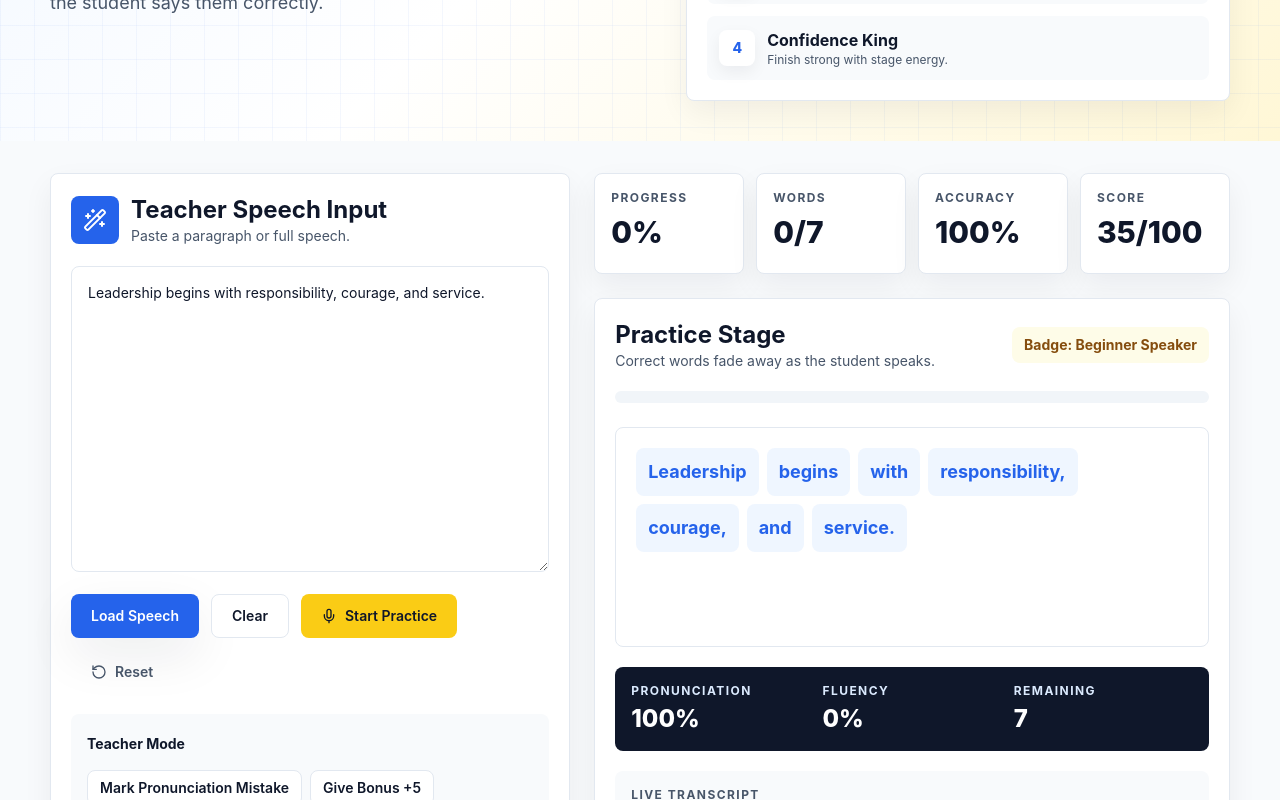
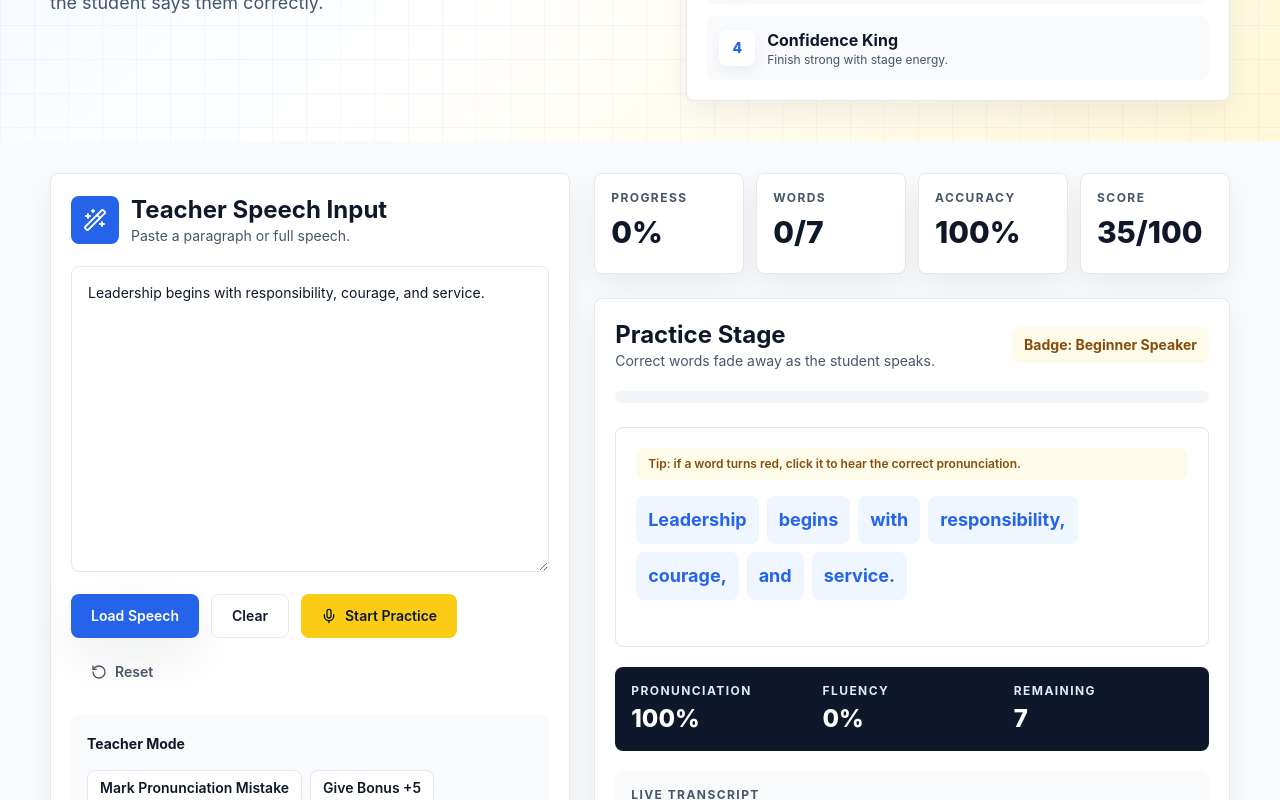
Before and after one commit to Learn-English-Daily/Learn-English-Daily-Website, a Next.js app: page /games/speech-competition in a window 1280 px wide. Shown: the part 417-1217 px from the top of the page. Built offline with nearby package versions, Linux system fonts and the light colour scheme.

Commit message:
Add listen action for missed speech words

```diff
--- a/src/app/games/speech-competition/speech-competition-game.tsx
+++ b/src/app/games/speech-competition/speech-competition-game.tsx
@@ -172,6 +172,21 @@ export function SpeechCompetitionGame() {
     setMessage("Teacher bonus added: +5 confidence points.");
   }
 
+  function speakWord(word: WordState) {
+    if (!("speechSynthesis" in window)) {
+      setMessage("Text-to-speech is not supported in this browser.");
+      return;
+    }
+
+    window.speechSynthesis.cancel();
+    const utterance = new SpeechSynthesisUtterance(word.normalized || word.original);
+    utterance.lang = "en-US";
+    utterance.rate = 0.82;
+    utterance.pitch = 1;
+    window.speechSynthesis.speak(utterance);
+    setMessage(`Listen and repeat: ${word.original}`);
+  }
+
   function applyRecognizedTranscript(spokenWords: string[]) {
     if (!spokenWords.length) return;
     setLastSpoken(spokenWords[spokenWords.length - 1] || "");
@@ -330,20 +345,28 @@ export function SpeechCompetitionGame() {
           </div>
 
           <div className="mt-6 min-h-[220px] rounded-lg border border-slate-200 bg-white p-5">
+            <p className="mb-4 rounded-lg bg-yellow-50 px-3 py-2 text-xs font-semibold text-yellow-800">
+              Tip: if a word turns red, click it to hear the correct pronunciation.
+            </p>
             <div className="flex flex-wrap gap-2 text-lg leading-10">
               {words.map((word) => (
-                <span
+                <button
                   key={word.id}
-                  className={`inline-flex rounded-lg px-3 py-1 font-bold transition-all duration-500 ${
+                  type="button"
+                  onClick={() => word.status === "missed" ? speakWord(word) : undefined}
+                  disabled={word.status !== "missed"}
+                  title={word.status === "missed" ? `Hear pronunciation for ${word.original}` : undefined}
+                  className={`inline-flex rounded-lg px-3 py-1 font-bold transition-all duration-500 disabled:pointer-events-none ${
                     word.status === "correct"
                       ? "scale-75 bg-emerald-50 text-emerald-600 opacity-0"
                       : word.status === "missed"
-                        ? "bg-rose-50 text-rose-700 motion-safe:animate-[word-shake_0.2s_ease-in-out_3]"
+                        ? "cursor-pointer bg-rose-50 text-rose-700 ring-2 ring-rose-200 hover:bg-rose-100 motion-safe:animate-[word-shake_0.2s_ease-in-out_3]"
                         : "bg-blue-50 text-lead-blue"
                   }`}
                 >
                   {word.original}
-                </span>
+                  {word.status === "missed" ? <span className="ml-2 text-xs font-extrabold">Listen</span> : null}
+                </button>
               ))}
               {!words.length ? <p className="text-sm text-lead-gray">Load a speech to begin.</p> : null}
             </div>
```
